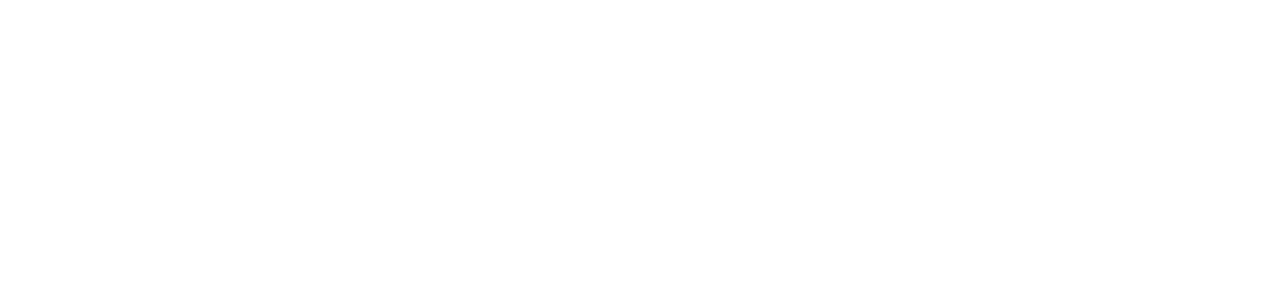
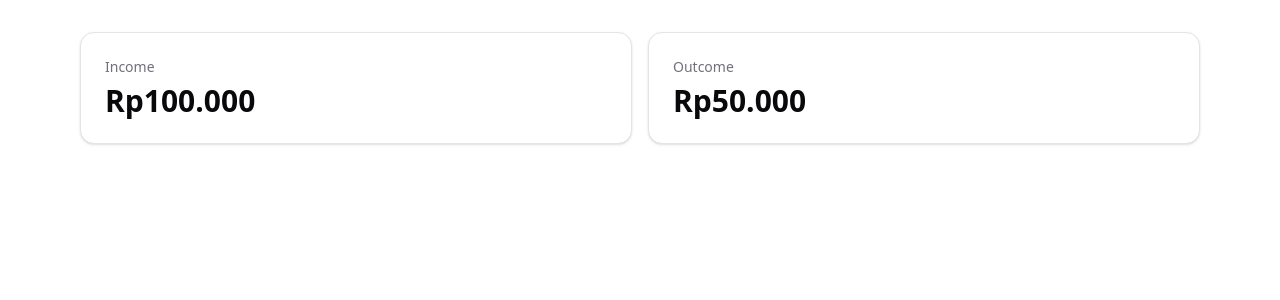
Before and after one commit to riyandarmawan/TrackSaldo, a Next.js app: page /dashboard in a window 1280 px wide. Shown: the top 300 px of the page. Built offline with nearby package versions, Linux system fonts and the light colour scheme.

Commit message:
add: income and outcome component

```diff
--- a/app/dashboard/page.tsx
+++ b/app/dashboard/page.tsx
@@ -1,5 +1,21 @@
+import { Card, CardDescription, CardHeader, CardTitle } from "@/components/ui/card";
+
 export default function Dashboard() {
     return (
-      <div></div>
+      <div className="container py-8 grid grid-cols-2 gap-4">
+        <Card className="@container/card">
+            <CardHeader>
+                <CardDescription>Income</CardDescription>
+                <CardTitle className="text-2xl font-semibold tabular-nums @[250px]/card:text-3xl">Rp100.000</CardTitle>
+            </CardHeader>
+        </Card>
+
+        <Card className="@container/card">
+            <CardHeader>
+                <CardDescription>Outcome</CardDescription>
+                <CardTitle className="text-2xl font-semibold tabular-nums @[250px]/card:text-3xl">Rp50.000</CardTitle>
+            </CardHeader>
+        </Card>
+      </div>
     );
   }
--- a/app/globals.css
+++ b/app/globals.css
@@ -112,6 +112,27 @@
   --sidebar-ring: oklch(0.552 0.016 285.938);
 }
 
+@utility container {
+  margin-inline: auto;
+  padding-inline: 1rem;
+
+  @variant sm {
+    padding-inline: 2rem;
+  }
+
+  @variant lg {
+    padding-inline: 4rem;
+  }
+
+  @variant xl {
+    padding-inline: 5rem;
+  }
+
+  @variant 2xl {
+    padding-inline: 6rem;
+  }
+}
+
 @layer base {
   * {
     @apply border-border outline-ring/50;
```
Also changed, not shown: 1 other file (tests, documents, lock files or other folders).
